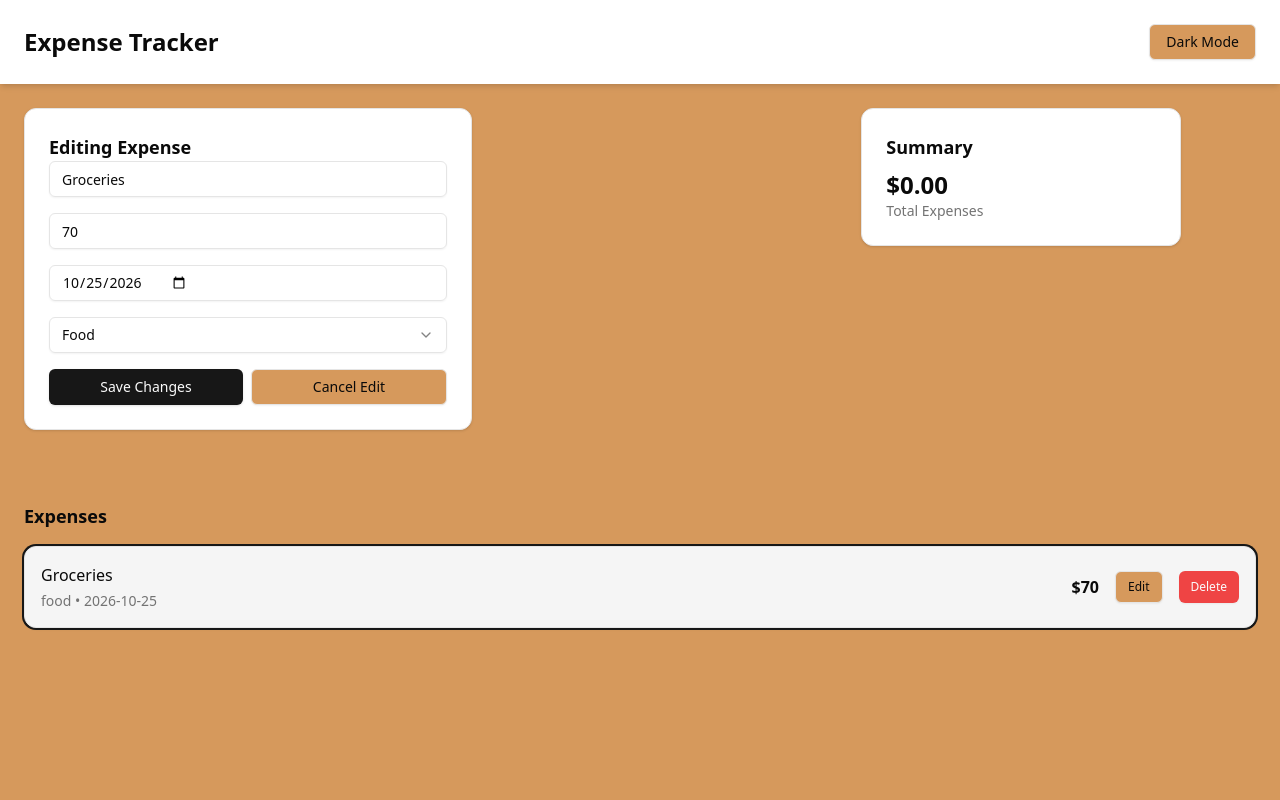
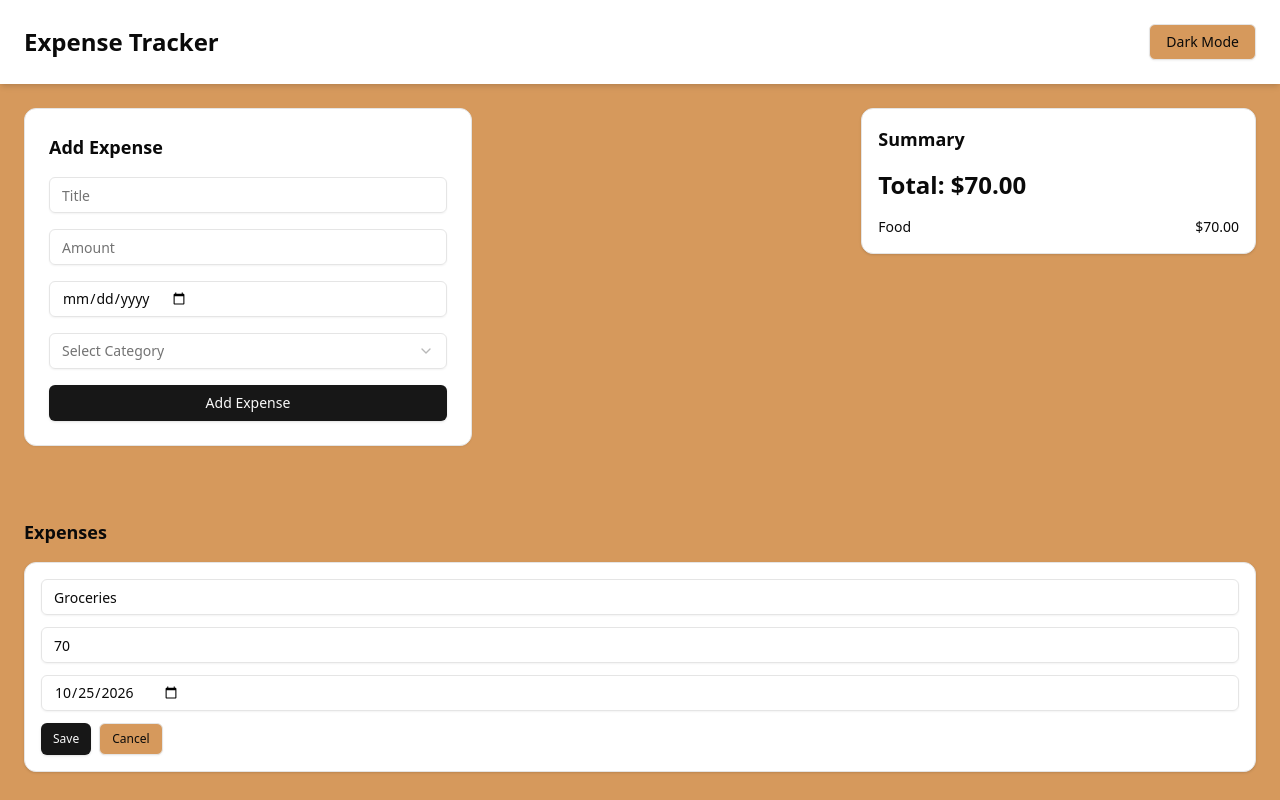
Before and after one commit to edosao/expense-tracker, a React (Vite) app: page / in a window 1280 px wide. Both pictures are taken after a click on the button "Edit". Built offline with nearby package versions, Linux system fonts and the light colour scheme.

Commit message:
Implement inline editing for expenses

```diff
--- a/src/App.tsx
+++ b/src/App.tsx
@@ -1,4 +1,4 @@
-import { useState } from "react";
+import { useEffect, useState } from "react";
 import Header from "./components/Header";
 import ExpenseForm from "./components/ExpenseForm";
 import ExpenseSummary from "./components/ExpenseSummary";
@@ -6,61 +6,53 @@ import ExpenseList from "./components/ExpenseList";
 import type { expense } from "./types/expense";
 
 export default function App() {
-  const [editingExpense, setEditingExpense] = useState<expense | null>(null);
-  const [expense, setExpense] = useState<expense[]>([
+  const [expense, setExpense] = useState<expense[]>(() => {
+    const storedExpenses = localStorage.getItem("expenses");
+    return storedExpenses
+      ? JSON.parse(storedExpenses)
+      : [
           {
             id: crypto.randomUUID(),
             title: "Groceries",
-      amount: Number(70),
+            amount: 70,
             date: "2026-10-25",
             category: "food",
           },
-  ]);
+        ];
+  });
+
+  useEffect(() => {
+    localStorage.setItem("expenses", JSON.stringify(expense));
+  }, [expense]);
 
   const handleAddExpense = (newExpense: expense) => {
-    if (editingExpense) {
-      // edit existing
-      setExpense((prev) =>
-        prev.map((exp) => (exp.id === newExpense.id ? newExpense : exp))
-      );
-      setEditingExpense(null); // reset edit mode
-    } else {
-      // add new
     setExpense((prev) => [...prev, newExpense]);
-    }
+  };
+
+  const handleEditExpense = (updated: expense) => {
+    setExpense((prev) => prev.map((e) => (e.id === updated.id ? updated : e)));
   };
 
   const handleDeleteExpense = (id: string) => {
-    setExpense((prev) => prev.filter((expense) => expense.id !== id));
-  };
-
-  const handleEditExpense = (expenseToEdit: expense) => {
-    setEditingExpense(expenseToEdit);
-  };
-
-  const handleCancelEdit = () => {
-    setEditingExpense(null);
+    setExpense((prev) => prev.filter((e) => e.id !== id));
   };
 
   return (
     <div className="min-h-screen bg-background text-foreground">
       <Header />
+
       <main className="p-6 grid grid-cols-3 gap-6">
         <div className="col-span-2">
-          <ExpenseForm
-            editingExpense={editingExpense}
-            onAddExpense={handleAddExpense}
-            onCancelEdit={handleCancelEdit}
-          />
+          <ExpenseForm onAddExpense={handleAddExpense} />
         </div>
         <div className="col-span-1">
-          <ExpenseSummary />
+          <ExpenseSummary expenses={expense} />
         </div>
       </main>
+
       <div className="p-6">
         <ExpenseList
           expense={expense}
-          editingExpense={editingExpense}
           onDeleteExpense={handleDeleteExpense}
           onEditExpense={handleEditExpense}
         />
--- a/src/components/ExpenseForm.tsx
+++ b/src/components/ExpenseForm.tsx
@@ -1,5 +1,5 @@
 // src/components/ExpenseForm.tsx
-import { useState, useEffect } from "react";
+import { useState } from "react";
 import { Card } from "@/components/ui/card";
 import { Input } from "@/components/ui/input";
 import {
@@ -14,40 +14,20 @@ import type { expense } from "@/types/expense";
 
 type ExpenseFormProps = {
   onAddExpense: (expense: expense) => void;
-  editingExpense?: expense | null;
-  onCancelEdit: () => void;
 };
 
-function ExpenseForm({
-  onAddExpense,
-  editingExpense,
-  onCancelEdit,
-}: ExpenseFormProps) {
+function ExpenseForm({ onAddExpense }: ExpenseFormProps) {
   const [title, setTitle] = useState("");
   const [amount, setAmount] = useState("");
   const [date, setDate] = useState("");
   const [category, setCategory] = useState("");
-
-  useEffect(() => {
-    if (editingExpense) {
-      setTitle(editingExpense.title);
-      setAmount(editingExpense.amount.toString());
-      setDate(editingExpense.date);
-      setCategory(editingExpense.category);
-    } else {
-      setTitle("");
-      setAmount("");
-      setDate("");
-      setCategory("");
-    }
-  }, [editingExpense]);
 
   const handleSubmit = (e: React.FormEvent) => {
     e.preventDefault();
 
     const newExpense = {
       // TODO: fill in the type fields
-      id: editingExpense ? editingExpense.id : crypto.randomUUID(),
+      id: crypto.randomUUID(),
       title,
       amount: Number(amount),
       date,
@@ -64,10 +44,13 @@ function ExpenseForm({
   };
 
   return (
-    <Card className="p-6 w-full max-w-md">
-      <h2 className="text-lg font-semibold">
-        {editingExpense ? "Editing Expense" : "Add Expense"}
-      </h2>
+    <div>
+      <Card
+        className={`p-6 w-full max-w-md space-y-4 transition-all duration-300
+    ${"shadow-sm"}
+  `}
+      >
+        <h2 className="text-lg font-semibold">Add Expense</h2>
 
         <form onSubmit={handleSubmit} className="space-y-4">
           <Input
@@ -102,21 +85,12 @@ function ExpenseForm({
 
           <div className="flex gap-2">
             <Button type="submit" className="flex-1">
-            {editingExpense ? "Save Changes" : "Add Expense"}
+              Add Expense
             </Button>
-          {editingExpense && (
-            <Button
-              type="button"
-              variant="outline"
-              onClick={onCancelEdit}
-              className="flex-1"
-            >
-              Cancel Edit
-            </Button>
-          )}
           </div>
         </form>
       </Card>
+    </div>
   );
 }
 
--- a/src/components/ExpenseItem.tsx
+++ b/src/components/ExpenseItem.tsx
@@ -1,27 +1,75 @@
-// src/components/ExpenseItem.tsx
+import { useState } from "react";
 import { Card } from "@/components/ui/card";
 import { Button } from "@/components/ui/button";
+import { Input } from "@/components/ui/input";
 import type { expense } from "@/types/expense";
 
 type ExpenseItemProps = {
   expense: expense;
-  isEditing?: boolean;
   onDeleteExpense?: (id: string) => void;
-  onEditExpense?: (expense: expense) => void;
+  onSaveExpense?: (expense: expense) => void;
 };
 
 export default function ExpenseItem({
   expense,
   onDeleteExpense,
-  onEditExpense,
-  isEditing,
+  onSaveExpense,
 }: ExpenseItemProps) {
+  const [isEditing, setIsEditing] = useState(false);
+  const [localExpense, setLocalExpense] = useState(expense);
+
+  const handleSave = () => {
+    onSaveExpense?.(localExpense);
+    setIsEditing(false);
+  };
+
+  const handleCancel = () => {
+    setLocalExpense(expense); // rollback
+    setIsEditing(false);
+  };
+
   return (
-    <Card
-      className={`p-4 flex justify-between items-center transition
-    ${isEditing ? "ring-2 ring-primary bg-muted" : ""}`}
-    >
-      <div className="space-y-1">
+    <Card className="p-4 transition-all duration-300">
+      {isEditing ? (
+        <div className="space-y-3">
+          <Input
+            value={localExpense.title}
+            onChange={(e) =>
+              setLocalExpense({ ...localExpense, title: e.target.value })
+            }
+          />
+
+          <Input
+            type="number"
+            value={localExpense.amount}
+            onChange={(e) =>
+              setLocalExpense({
+                ...localExpense,
+                amount: Number(e.target.value),
+              })
+            }
+          />
+
+          <Input
+            type="date"
+            value={localExpense.date}
+            onChange={(e) =>
+              setLocalExpense({ ...localExpense, date: e.target.value })
+            }
+          />
+
+          <div className="flex gap-2">
+            <Button size="sm" onClick={handleSave}>
+              Save
+            </Button>
+            <Button size="sm" variant="outline" onClick={handleCancel}>
+              Cancel
+            </Button>
+          </div>
+        </div>
+      ) : (
+        <div className="flex justify-between items-center">
+          <div>
             <h3 className="font-medium">{expense.title}</h3>
             <p className="text-sm text-muted-foreground">
               {expense.category} • {expense.date}
@@ -33,7 +81,7 @@ export default function ExpenseItem({
             <Button
               size="sm"
               variant="outline"
-          onClick={() => onEditExpense?.(expense)}
+              onClick={() => setIsEditing(true)}
             >
               Edit
             </Button>
@@ -45,6 +93,8 @@ export default function ExpenseItem({
               Delete
             </Button>
           </div>
+        </div>
+      )}
     </Card>
   );
 }
--- a/src/components/ExpenseList.tsx
+++ b/src/components/ExpenseList.tsx
@@ -1,31 +1,26 @@
-// src/components/ExpenseList.tsx
 import ExpenseItem from "./ExpenseItem";
 import type { expense } from "@/types/expense";
 
 type ExpenseListProps = {
   expense: expense[];
-  editingExpense: expense | null;
   onDeleteExpense?: (id: string) => void;
   onEditExpense?: (expense: expense) => void;
 };
 
 export default function ExpenseList({
   expense,
-  editingExpense,
   onDeleteExpense,
   onEditExpense,
 }: ExpenseListProps) {
   return (
     <div className="space-y-4 mt-6">
       <h2 className="text-lg font-bold">Expenses</h2>
-      {expense.length > 0 &&
-        expense.map((expenseItem) => (
+      {expense.map((expenseItem) => (
         <ExpenseItem
           key={expenseItem.id}
           expense={expenseItem}
-            isEditing={editingExpense?.id === expenseItem.id}
           onDeleteExpense={onDeleteExpense}
-            onEditExpense={onEditExpense}
+          onSaveExpense={onEditExpense}
         />
       ))}
     </div>
--- a/src/components/ExpenseSummary.tsx
+++ b/src/components/ExpenseSummary.tsx
@@ -1,12 +1,31 @@
-// src/components/ExpenseSummary.tsx
 import { Card } from "@/components/ui/card";
+import type { expense } from "@/types/expense";
 
-export default function ExpenseSummary() {
+export default function ExpenseSummary({ expenses }: { expenses: expense[] }) {
+  const totalAmount = expenses.reduce(
+    (sum, expense) => sum + expense.amount,
+    0
+  );
+
+  const categoryTotals = expenses.reduce((acc, expense) => {
+    acc[expense.category] = (acc[expense.category] || 0) + expense.amount;
+    return acc;
+  }, {} as Record<string, number>);
+
   return (
-    <Card className="p-6 w-full max-w-xs">
-      <h2 className="text-lg font-semibold mb-2">Summary</h2>
-      <p className="text-2xl font-bold">$0.00</p>
-      <p className="text-sm text-muted-foreground">Total Expenses</p>
+    <Card className="p-4 space-y-4">
+      <h2 className="text-lg font-semibold">Summary</h2>
+
+      <div className="text-2xl font-bold">Total: ${totalAmount.toFixed(2)}</div>
+
+      <div className="space-y-2">
+        {Object.entries(categoryTotals).map(([category, amount]) => (
+          <div key={category} className="flex justify-between text-sm">
+            <span className="capitalize">{category}</span>
+            <span>${amount.toFixed(2)}</span>
+          </div>
+        ))}
+      </div>
     </Card>
   );
 }
```
Lines whose indentation alone changed are shown as unchanged.
